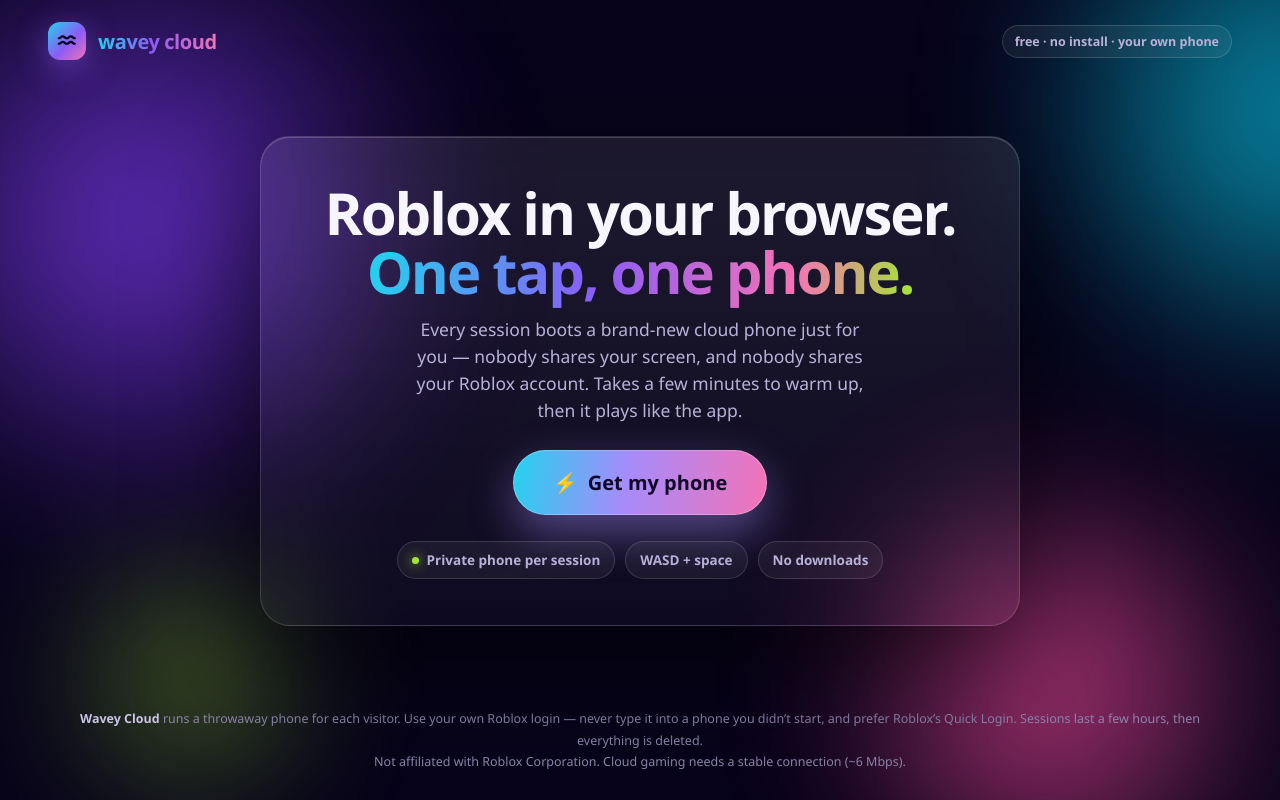
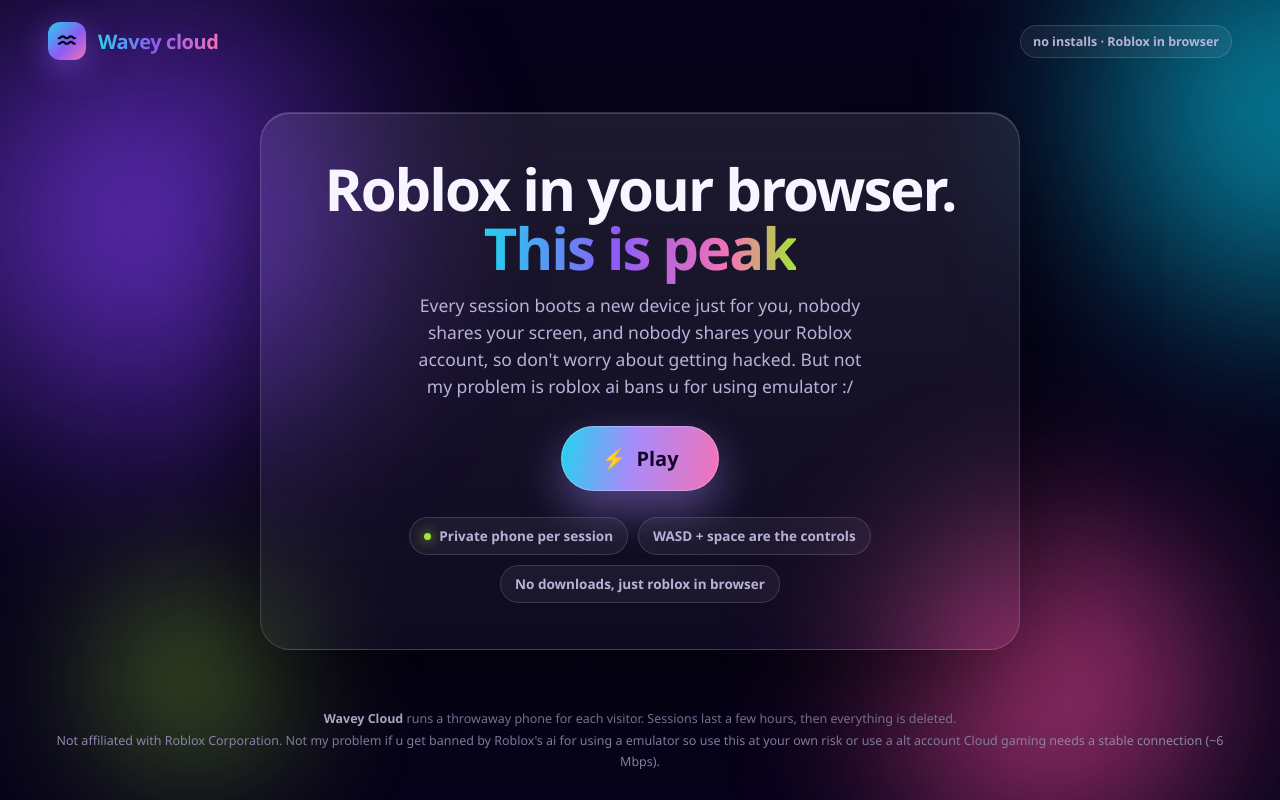
Before and after one commit to Levelzproxy/Waveycloud, a website: page site/index.html in a window 1280 px wide. Drawn offline with Linux system fonts and the light colour scheme.

Commit message:
Update index.html

```diff
--- a/site/index.html
+++ b/site/index.html
@@ -3,7 +3,7 @@
 <head>
 <meta charset="utf-8" />
 <meta name="viewport" content="width=device-width, initial-scale=1, viewport-fit=cover" />
-<title>Wavey Cloud — your own phone, in the browser</title>
+<title>Wavey Cloud - run Roblox in your browser</title>
 <meta name="theme-color" content="#07031a" />
 <style>
   :root {
@@ -168,27 +168,27 @@
           <path d="M3 15c2.2 0 2.2-2 4.4-2S9.6 15 11.8 15 14 13 16.2 13 18.4 15 20.6 15" />
         </svg>
       </div>
-      <span class="grad">wavey cloud</span>
+      <span class="grad">Wavey cloud</span>
     </div>
-    <div class="pill" id="topPill">free · no install · your own phone</div>
+    <div class="pill" id="topPill"> no installs · Roblox in browser</div>
   </header>
 
   <main>
     <section class="card" id="card">
       <!-- idle -->
       <div id="viewIdle">
-        <h1>Roblox in your browser.<br /><span class="grad">One tap, one phone.</span></h1>
+        <h1>Roblox in your browser.<br /><span class="grad">This is peak</span></h1>
         <p class="lede">
-          Every session boots a brand-new cloud phone just for you — nobody shares your screen,
-          and nobody shares your Roblox account. Takes a few minutes to warm up, then it plays like the app.
+          Every session boots a new device just for you, nobody shares your screen,
+          and nobody shares your Roblox account, so don't worry about getting hacked. But not my problem is roblox ai bans u for using emulator :/
         </p>
         <button class="cta" id="startBtn">
-          <span aria-hidden="true">⚡</span> Get my phone
+          <span aria-hidden="true">⚡</span> Play
         </button>
         <div class="chips">
           <span class="chip"><span class="dot"></span> Private phone per session</span>
-          <span class="chip">WASD + space</span>
-          <span class="chip">No downloads</span>
+          <span class="chip">WASD + space are the controls</span>
+          <span class="chip">No downloads, just roblox in browser</span>
         </div>
       </div>
 
@@ -236,9 +236,8 @@
   </main>
 
   <footer>
-    <b>Wavey Cloud</b> runs a throwaway phone for each visitor. Use your own Roblox login — never type it into
-    a phone you didn’t start, and prefer Roblox’s Quick Login. Sessions last a few hours, then everything is deleted.<br />
-    Not affiliated with Roblox Corporation. Cloud gaming needs a stable connection (~6 Mbps).
+    <b>Wavey Cloud</b> runs a throwaway phone for each visitor. Sessions last a few hours, then everything is deleted.<br />
+    Not affiliated with Roblox Corporation. Not my problem if u get banned by Roblox's ai for using a emulator so use this at your own risk or use a alt account Cloud gaming needs a stable connection (~6 Mbps).
   </footer>
 </div>
 
```
